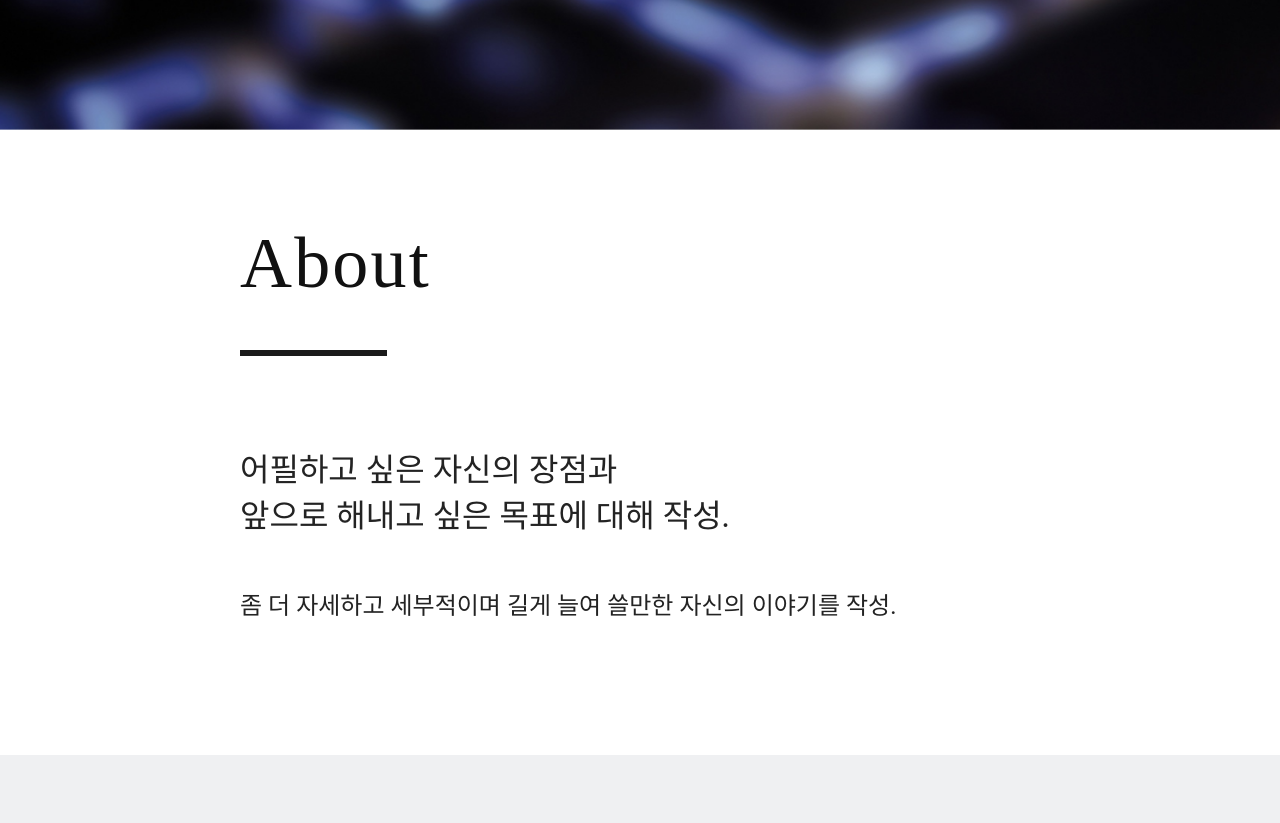
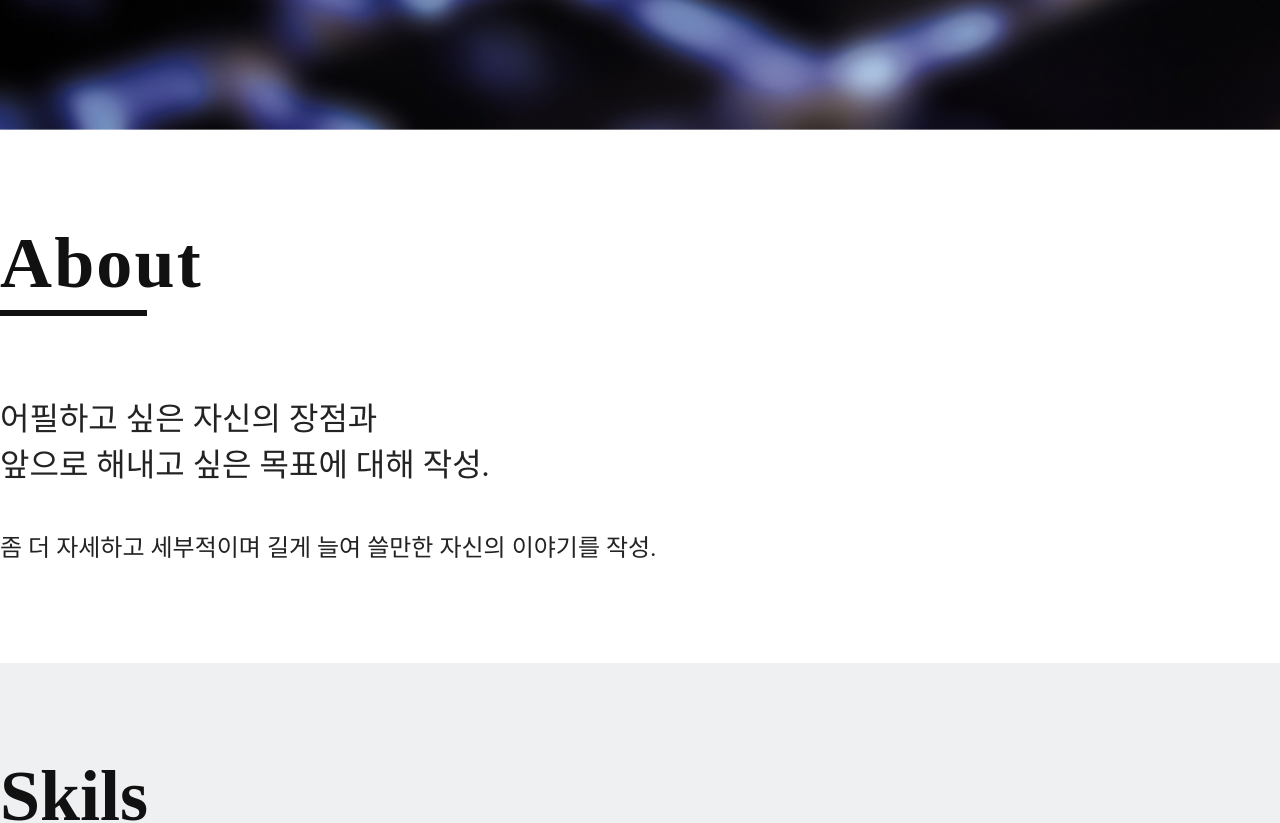
Before and after one commit to pweasd/Vue_e-Learning, a Vue app in the folder code/portfolio/: page / in a window 1280 px wide. Shown: the part 800-1623 px from the top of the page. Built offline with nearby package versions, Linux system fonts and the light colour scheme.

Commit message:
컴포넌트 통일

```diff
--- a/code/portfolio/src/components/Contact.vue
+++ b/code/portfolio/src/components/Contact.vue
@@ -1,7 +1,7 @@
 <template>
+  <div class="contact">
     <div class="contact_container">
-    <p class="contact_Title">contact</p>
-    <div class="contact_Line"></div>
+      <p class="contact_Title">Contact</p>
 
       <div class="contact_EmailImage">
         <img src="@/assets/img_email.png" />
@@ -15,6 +15,7 @@
         <p>Honggildong@portfolio.co.kr / 010-1234-5678</p>
       </div>
     </div>
+  </div>
 </template>
 
 <script>
@@ -22,50 +23,49 @@ export default {}
 </script>
 
 <style lang="scss" scoped>
+.contact {
+  width: 100%;
+  color: #111111;
   .contact_container {
-  width: 100%;
-  height: 571px;
-
+    width: 1440px;
+    margin: auto;
+    padding-bottom: 100px;
+    font-size: 72px;
+    text-align: left;
     .contact_Title {
-    margin: 92px 0px 0px 240px;
-    width: 292px;
-    height: 107px;
-    font-size: 72px;
-    font-style: bold;
-    text-align: left;
-    letter-spacing: 2.16px;
-    color: #111111;
+      margin: 92px 0px 0px 0px;
+      display: inline-block;
+      position: relative;
+      font-weight: bold;
     }
-
-  .contact_Line {
-    margin: 6px 0px 0px 240px;
+    .contact_Title:after {
+      content: '';
       width: 147px;
-    height: 6px;
-    background: #1a1a1a 0% 0% no-repeat padding-box;
+      position: absolute;
+      left: 0;
+      bottom: -11px;
+      border-width: 0 0 6px;
+      border-style: solid;
     }
 
     .contact_EmailImage {
       width: 60px;
-    height: 47px;
-    margin: 70px 0px 0px 240px;
+      margin: 70px 0px 0px 0px;
     }
-
     .contact_Area {
       width: 370px;
-    height: 47px;
-    margin: 25px 0px 0px 240px;
+      margin: 25px 0px 0px 0px;
       font-size: 32px;
       text-align: left;
       color: #232323;
     }
-
     .contact_Email {
       width: 550px;
-    height: 36px;
-    margin: 14px 0px 0px 240px;
+      margin: 14px 0px 0px 0px;
       font-size: 24px;
       text-align: left;
       color: #232323;
     }
   }
+}
 </style>
--- a/code/portfolio/src/components/PageAbout.vue
+++ b/code/portfolio/src/components/PageAbout.vue
@@ -1,17 +1,16 @@
 <template>
+  <div class="About">
     <div class="page_Container">
       <p class="page_About">About</p>
-    <div class="page_Line"></div>
 
       <div class="page_Purpose">
-      <p>
-        어필하고 싶은 자신의 장점과<br />
-        앞으로 해내고 싶은 목표에 대해 작성.
-      </p>
+        <p>어필하고 싶은 자신의 장점과</p>
+        <P>앞으로 해내고 싶은 목표에 대해 작성.</P>
       </div>
 
       <div class="page_Detail">
         <p>좀 더 자세하고 세부적이며 길게 늘여 쓸만한 자신의 이야기를 작성.</p>
+      </div>
     </div>
   </div>
 </template>
@@ -21,46 +20,46 @@ export default {}
 </script>
 
 <style lang="scss" scoped>
+.About {
+  width: 100%;
+  color: #111111;
+
   .page_Container {
-  width: 100%;
-  height: 625px;
+    width: 1440px;
+    margin: auto;
+    padding-bottom: 100px;
+    font-size: 72px;
+    text-align: left;
 
     .page_About {
-    width: 222px;
-    height: 107px;
-    // margin: 92px 0px 0px 240px;
-    padding: 92px 0px 0px 240px;
-    text-align: left;
-    font-size: 72px;
-    font-style: bold;
+      margin: 92px 0px 0px 0px;
+      display: inline-block;
+      position: relative;
+      font-weight: bold;
       letter-spacing: 2.16px;
-    color: #111111;
-    box-sizing: border-box;
     }
 
-  .page_Line {
-    margin: 113px 0px 0px 240px;
+    .page_About:after {
+      content: '';
       width: 147px;
-    height: 6px;
-    background: #1a1a1a 0% 0% no-repeat padding-box;
+      position: absolute;
+      left: 0;
+      bottom: -11px;
+      border-width: 0 0 6px;
+      border-style: solid;
     }
 
     .page_Purpose {
-    margin: 88px 0px 0px 240px;
-    width: 550px;
-    height: 99px;
+      margin: 88px 0px 0px 0px;
       font-size: 32px;
-    text-align: left;
       color: #232323;
     }
 
     .page_Detail {
-    margin: 43px 0px 0px 240px;
-    width: 750px;
-    height: 36px;
+      margin: 43px 0px 0px 0px;
       font-size: 24px;
-    text-align: left;
       color: #232323;
     }
   }
+}
 </style>
--- a/code/portfolio/src/components/Project.vue
+++ b/code/portfolio/src/components/Project.vue
@@ -1,7 +1,8 @@
 <template>
   <div class="project">
     <div class="project_container">
-      <p class="project_top">Project</p> <!-- 밑줄긋기시 css 가상요소 설명 -->
+      <p class="project_top">Project</p>
+      <!-- 밑줄긋기시 css 가상요소 설명 -->
 
       <div class="project_list">
         <div class="project_item" v-for="project in projectList" :key="project.id">
@@ -23,7 +24,7 @@
         {
           image: require('./../assets/img_pj1.png'), // require 설명
           title: 'Project 제목 1',
-            content: 'Project 세부 내용dddddddddddddddddddddddddddddddddddddddddddddddddddddddddddd',// 단어 길 경우 설명(css - word-break)
+          content: 'Project 세부 내용dddddddddddddddddddddddddddddddddddddddddddddddddddddddddddd', // 단어 길 경우 설명(css - word-break)
           date: 'Web . 2019 . 12 ~ 2020 . 01',
         },
         {
@@ -38,18 +39,18 @@
           title: 'Project 제목 3',
           content: 'Project 세부 내용',
           date: 'Mobile . 2019 . 12 ~ 2020 . 01',
+        },
+      ],
     }
-        ]
-      }
-    }
+  },
 }
 </script>
 
 <style lang="scss" scoped>
 .project {
   width: 100%;
-  background: #0D0D0D;
-  color: #EEEEEE;
+  background: #0d0d0d;
+  color: #eeeeee;
   .project_container {
     width: 1440px;
     margin: auto;
@@ -64,7 +65,7 @@
     }
     .project_top:after {
       content: '';
-      width: 176px;
+      width: 147px;
       position: absolute;
       left: 0;
       bottom: -11px;
@@ -74,7 +75,7 @@
     .project_list {
       display: flex;
       justify-content: space-between;
-      flex-wrap : wrap;
+      flex-wrap: wrap;
       .project_item {
         width: 688px;
         margin-top: 100px;
--- a/code/portfolio/src/components/Skills.vue
+++ b/code/portfolio/src/components/Skills.vue
@@ -8,7 +8,7 @@
           <div class="skil_image">
             <img :src="skil.image" />
           </div>
-          <p class="skil_text">{{skil.text}}</p>
+          <p class="skil_text">{{ skil.text }}</p>
         </div>
       </div>
     </div>
@@ -48,7 +48,7 @@
     }
     .skils_top:after {
       content: '';
-        width: 169px;
+      width: 147px;
       position: absolute;
       left: 0;
       bottom: -11px;
```
Lines whose indentation alone changed are shown as unchanged.
